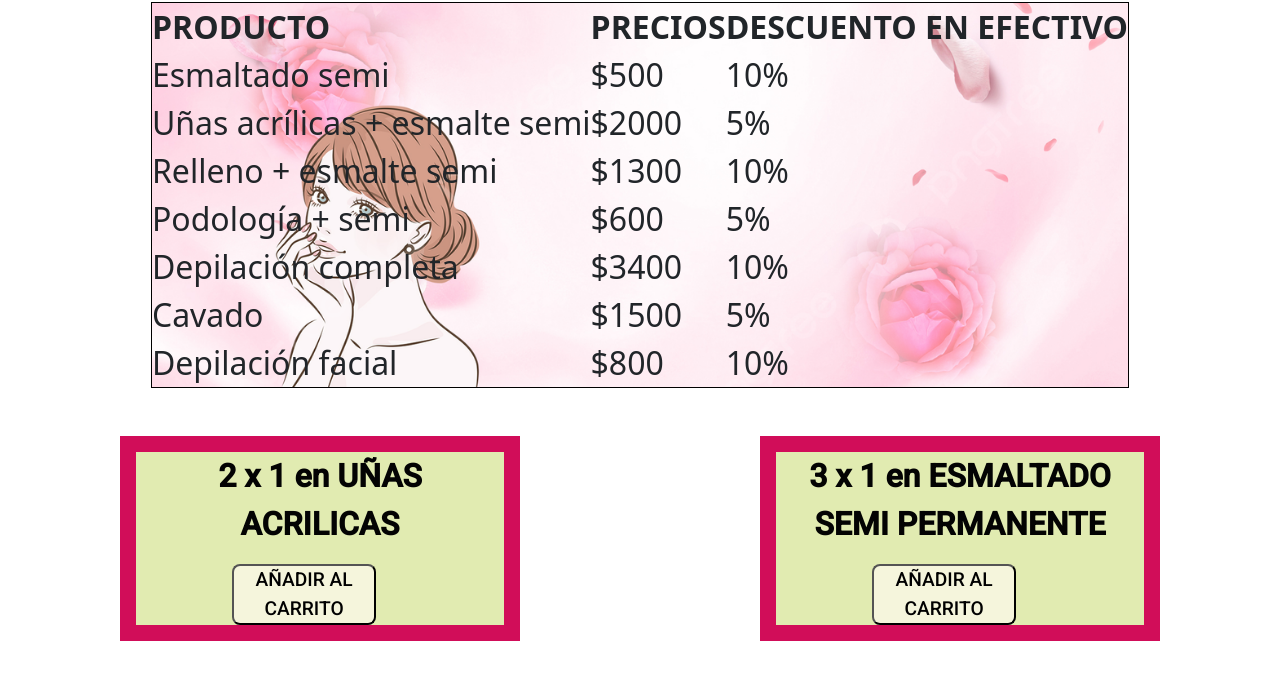
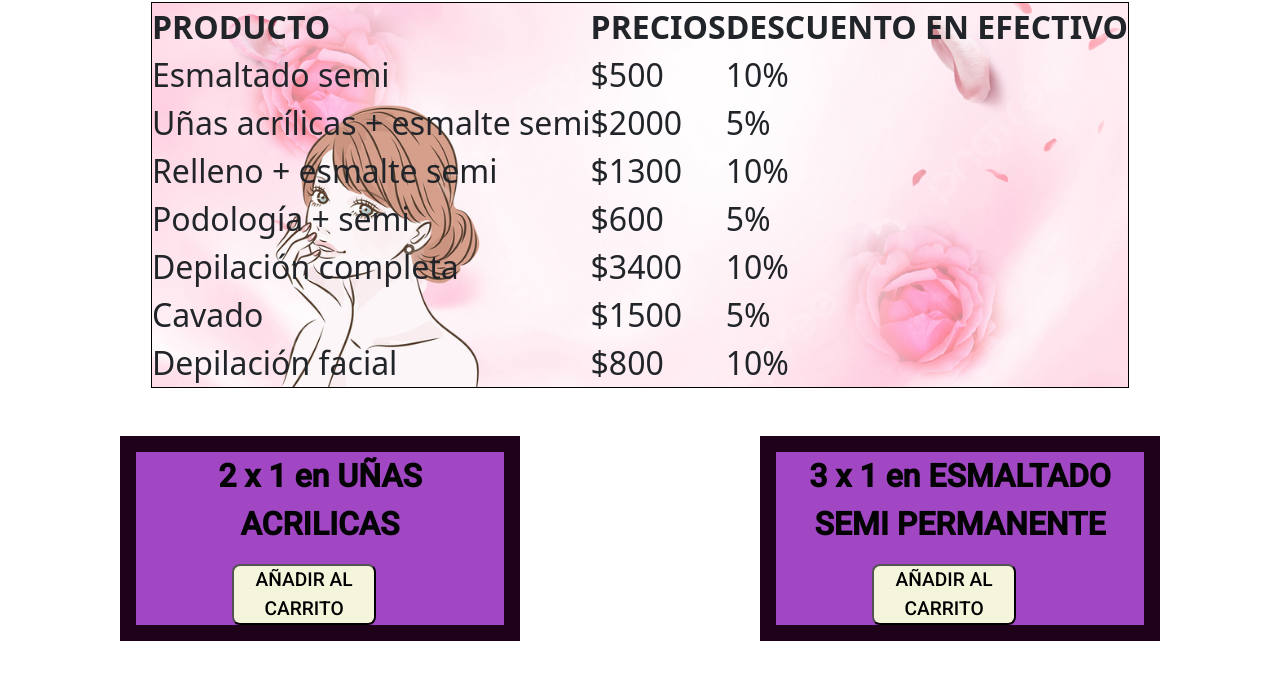
Before and after one commit to cathycabrera1/PF-Cabrera, a website: page pages/promociones.html in a window 1280 px wide. Shown: the part 427-1113 px from the top of the page. Drawn offline with nearby package versions, Linux system fonts and the light colour scheme.

Commit message:
arreglando mq

```diff
--- a/scss/_mediaqueries.scss
+++ b/scss/_mediaqueries.scss
@@ -244,6 +244,9 @@
         font-size: 200%;
       }
 
+
+    }
+    @media screen and (max-width: 410px) {
     .descuentos {
       font-size: 50%;
       p {
--- a/scss/_promociones.scss
+++ b/scss/_promociones.scss
@@ -29,10 +29,10 @@ table {
 
 .card-descuentos{
   font-family: "Roboto", sans-serif;
-    border: solid 0.2rem rgb(209, 13, 89);
+    border: solid 0.2rem rgb(30, 2, 26);
     border-width: 1rem;
     width: 25rem;
-    background-color: #e1ebb1;
+    background-color: #a147c4;
     margin-bottom: 3rem;
 }
 
```
Also changed, not shown: css/styles.css, 1 other file. Lines whose indentation alone changed are shown as unchanged.
